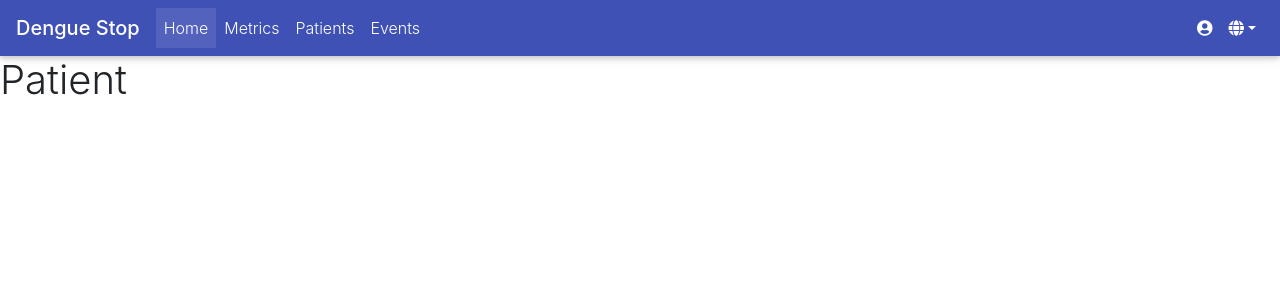
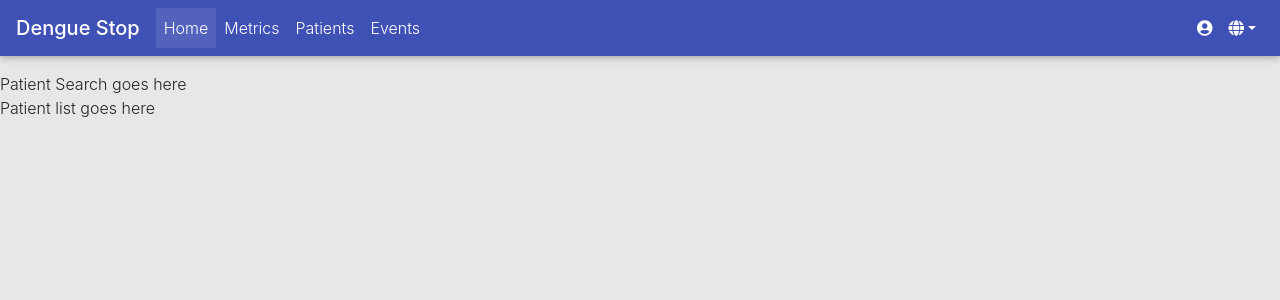
Before and after one commit to scorelab/DengueStop, a React (Create React App) app in the folder admin_panel/: page /patient in a window 1280 px wide. Shown: the top 300 px of the page. Built offline with nearby package versions, Linux system fonts and the light colour scheme.

Commit message:
Add basic file structure for Patient List

```diff
--- a/admin_panel/src/components/patient/index.js
+++ b/admin_panel/src/components/patient/index.js
@@ -1,8 +1,21 @@
 import React, { Component } from "react";
+import "./patient.css";
+import { MDBContainer, MDBRow, MDBCol, MDBCard } from "mdbreact";
+import PatientList from "./patientList";
+import PatientSearch from "./patientSearch";
 
 class Patient extends Component {
     render() {
-        return <h1>Patient</h1>;
+        return (
+            <MDBContainer className="py-3 patient-container" fluid>
+                <MDBRow>
+                    <PatientSearch></PatientSearch>
+                </MDBRow>
+                <MDBRow>
+                    <PatientList></PatientList>
+                </MDBRow>
+            </MDBContainer>
+        );
     }
 }
 
--- /dev/null
+++ b/admin_panel/src/components/patient/patient.css
@@ -0,0 +1,4 @@
+.patient-container {
+    background-color: rgb(231, 231, 231);
+    height: 94vh;
+}
--- /dev/null
+++ b/admin_panel/src/components/patient/patientList.js
@@ -0,0 +1,7 @@
+import React from "react";
+
+const PatientList = () => {
+    return <div>Patient list goes here</div>;
+};
+
+export default PatientList;
--- /dev/null
+++ b/admin_panel/src/components/patient/patientSearch.js
@@ -0,0 +1,7 @@
+import React from "react";
+
+const PatientSearch = () => {
+    return <div>Patient Search goes here</div>;
+};
+
+export default PatientSearch;
```
